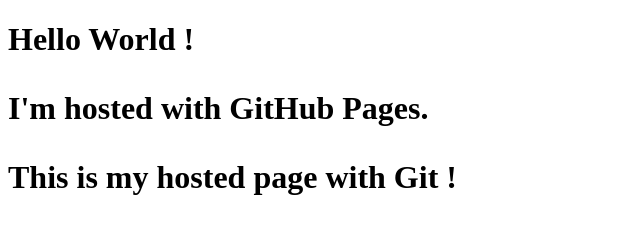
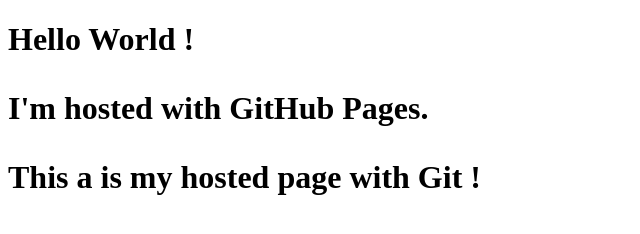
Before and after one commit to git-nara/nara.github.io, a plain HTML site: page index.html in a window 1280 px wide. Shown: the whole page, without its empty margins (0-640 px from the left). Drawn offline with Linux system fonts and the light colour scheme.

Commit message:
Update index.html

```diff
--- a/index.html
+++ b/index.html
@@ -3,6 +3,6 @@
 <body>
 <h1>Hello World !<h1/>
 <p>I'm hosted with GitHub Pages.</p>
-<p>This is my hosted page with Git !</p>
+<p>This a is my hosted page with Git !</p>
 </body>
 </html>
```
